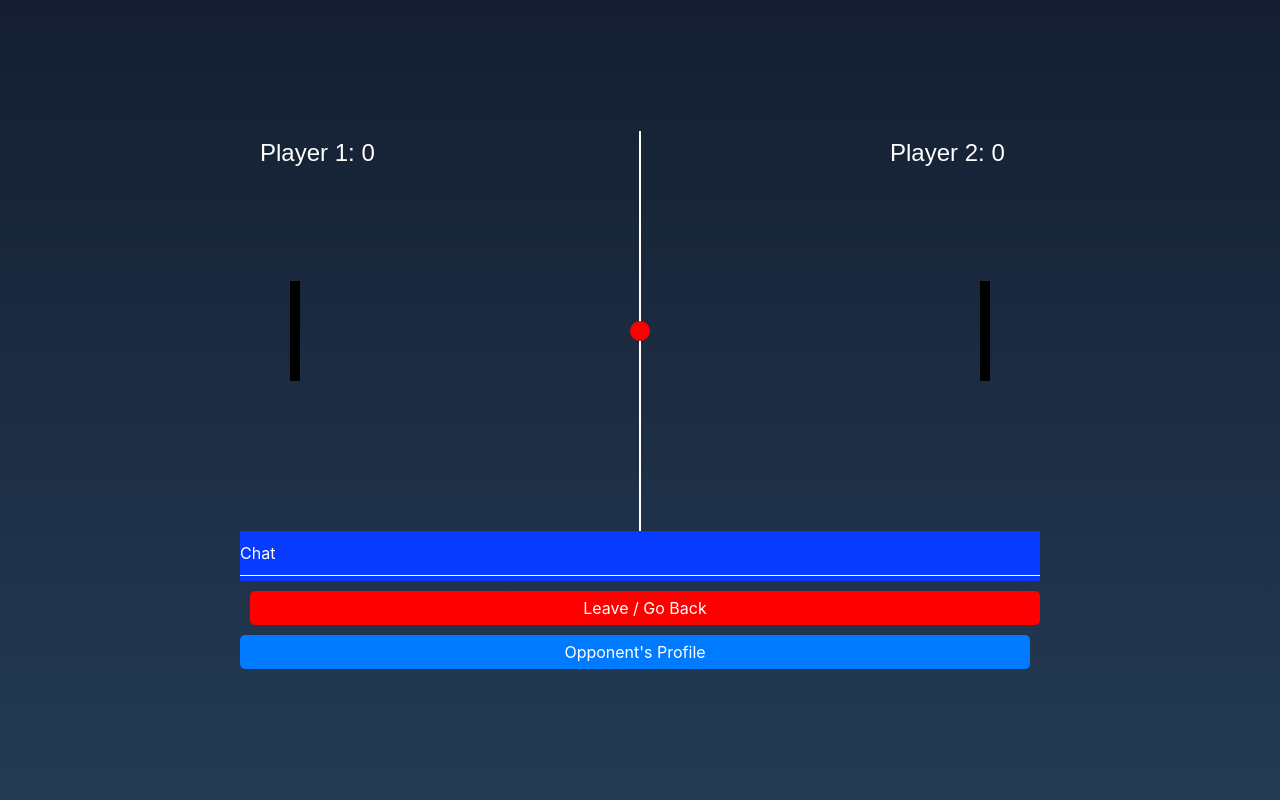
After one commit to diablosiro9/v1_do, a Django app: page /play/ in a window 1280 px wide. The commit adds this page. Run offline with Django 5.2, Linux system fonts and the light colour scheme; some libraries are stand-ins or nearby versions.

Commit message:
tard_lanight

```diff
--- a/backend/app/api/settings.py
+++ b/backend/app/api/settings.py
@@ -126,6 +126,10 @@
 # Static files (CSS, JavaScript, Images)
 # https://docs.djangoproject.com/en/5.0/howto/static-files/
 
+STATICFILES_DIRS = [
+    BASE_DIR / "app/api/static/js",
+]
+
 STATIC_URL = '/static/'
 
 STATIC_ROOT = '/usr/src/app/app/static'
--- /dev/null
+++ b/backend/app/api/static/js/game.js
@@ -0,0 +1,114 @@
+const canvas = document.getElementById('pongCanvas');
+const ctx = canvas.getContext('2d');
+
+
+const player1 = {
+    x: 50,
+    y: canvas.height / 2 - 50, // Position initiale au milieu de l'écran
+    width: 10,
+    height: 100,
+    color: 'black', // Couleur noire
+    speed: 5 // Vitesse de déplacement
+};
+
+const player2 = {
+    x: canvas.width - 60,
+    y: canvas.height / 2 - 50,
+    width: 10,
+    height: 100,
+    color: 'black',
+    speed: 5
+};
+
+// Dessiner les plateformes des joueurs
+function drawPlayers() {
+    ctx.fillStyle = player1.color;
+    ctx.fillRect(player1.x, player1.y, player1.width, player1.height);
+
+    ctx.fillStyle = player2.color;
+    ctx.fillRect(player2.x, player2.y, player2.width, player2.height);
+}
+
+// Gérer le mouvement des plateformes des joueurs
+document.addEventListener('keydown', function(event) {
+    // Player 1
+    if (event.key === 'w' && player1.y > 0) {
+        player1.y -= player1.speed; // Déplacer vers le haut
+    } else if (event.key === 's' && player1.y + player1.height < canvas.height) {
+        player1.y += player1.speed; // Déplacer vers le bas
+    }
+
+    // Player 2
+    if (event.key === 'ArrowUp' && player2.y > 0) {
+        player2.y -= player2.speed; // Déplacer vers le haut
+    } else if (event.key === 'ArrowDown' && player2.y + player2.height < canvas.height) {
+        player2.y += player2.speed; // Déplacer vers le bas
+    }
+});
+
+const ball = {
+    x: canvas.width / 2,
+    y: canvas.height / 2,
+    radius: 10,
+    dx: 2,
+    dy: -2
+};
+
+function drawBall() {
+    ctx.beginPath();
+    ctx.arc(ball.x, ball.y, ball.radius, 0, Math.PI * 2);
+    ctx.fillStyle = 'red';
+    ctx.fill();
+    ctx.closePath();
+}
+
+
+// Mettez en place un système de points
+let scorePlayer1 = 0;
+let scorePlayer2 = 0;
+
+function drawScores() {
+    ctx.font = '24px Arial';
+    ctx.fillStyle = 'white';
+    ctx.fillText('Player 1: ' + scorePlayer1, 20, 30);
+    ctx.fillText('Player 2: ' + scorePlayer2, canvas.width - 150, 30);
+}
+
+function draw() {
+    ctx.clearRect(0, 0, canvas.width, canvas.height);
+    ctx.beginPath();
+    ctx.strokeStyle = 'white';
+    ctx.lineWidth = 2;
+    ctx.moveTo(canvas.width / 2, 0);
+    ctx.lineTo(canvas.width / 2, canvas.height);
+    ctx.stroke();
+    drawBall();
+    drawScores();
+    drawPlayers();
+    ball.x += ball.dx;
+    ball.y += ball.dy;
+
+    if (ball.y + ball.dy > canvas.height - ball.radius || ball.y + ball.dy < ball.radius) {
+        ball.dy = -ball.dy;
+    }
+    if (ball.x + ball.dx > canvas.width - ball.radius || ball.x + ball.dx < ball.radius) {
+        ball.dx = -ball.dx;
+    }
+}
+
+// setInterval(draw, 10);
+
+console.log(canvas);
+console.log(ctx);
+console.log(player1);
+console.log(player2);
+
+document.addEventListener('keydown', function(event) {
+    console.log('Touche pressée : ', event.key);
+    // Ajoutez d'autres instructions de débogage ou de traitement ici
+});
+
+
+window.onload = function() {
+    draw();
+};
--- a/backend/app/api/static/stylesheet.css
+++ b/backend/app/api/static/stylesheet.css
@@ -14,8 +14,9 @@
   border-radius: 50%;
   padding: 20px;
   position: absolute;
-  top: 20px;
+  top: 5vw 20px;
   right: 20px;
+  font-size: 2vw;
 }
 
 .custom-button::before {
@@ -209,15 +210,18 @@
   }
 }
 
-.ul {
+ul {
   list-style: none;
   text-decoration: none;
-  float: right;
+  position: absolute;
+  top: 100px;
+  right: 0;
   display: flex;
-  margin-top: 80px;
+  justify-content: flex-end; /* Aligne les éléments à la fin du conteneur */
+  margin-top: 10px;
 }
 
-.ul li a{
+ul li a{
   text-decoration: none;
   color:#fff;
   padding: 10px 20px;
@@ -225,12 +229,13 @@
   border: 1px solid #fff;
   margin: 10px;
   font-weight: 500;
+  font-size: 2vw;
   transition: 0.6s ease;
 }
 
-.ul li a:hover {
+ul li a:hover {
   background-color: #fff;
-  color: black;
+  color: #03e9f4;
 }
 
 .logo-box h2 span {
@@ -307,3 +312,89 @@
     color: white; /* 100% du temps écoulé, tout redevient blanc */
 }
 }
+
+.screen {
+  width: 100%;
+  height: 400px;
+  background-color: #f2f2f2;
+}
+
+
+.chat-bar {
+  width: 100%;
+  height: 50px;
+  background-color: #083aff;
+  position: relative;
+}
+
+.chat-bar input {
+  width: 100%;
+  padding: 10px 0;
+  font-size: 16px;
+  color: #fff;
+  margin-bottom: 30px;
+  border: none;
+  border-bottom: 1px solid #fff;
+  outline: none;
+  background: transparent;
+}
+
+.chat-bar label {
+  position: absolute;
+  top: 0;
+  left: 0;
+  padding: 10px 0;
+  font-size: 16px;
+  color: #fff;
+  pointer-events: none;
+  transition: .5s;
+}
+
+.chat-bar input:focus ~ label,
+.chat-bar input:valid ~ label {
+  top: -20px;
+  left: 0;
+  color: #03e9f4;
+  font-size: 12px;
+}
+
+
+.leave-button {
+  margin-top: 10px;
+  margin-left: 10px;
+  padding: 5px 10px;
+  background-color: #ff0000;
+  color: #ffffff;
+  border: none;
+  border-radius: 5px;
+}
+
+.profile-button {
+  margin-top: 10px;
+  margin-right: 10px;
+  padding: 5px 10px;
+  background-color: #007bff;
+  color: #ffffff;
+  border: none;
+  border-radius: 5px;
+}
+
+.leave-button {
+  margin-top: 10px;
+  margin-left: 10px;
+  padding: 5px 10px;
+  background-color: #ff0000;
+  color: #ffffff;
+  border: none;
+  border-radius: 5px;
+}
+
+.profile-button {
+  margin-top: 10px;
+  margin-right: 10px;
+  padding: 5px 10px;
+  background-color: #007bff;
+  color: #ffffff;
+  border: none;
+  border-radius: 5px;
+}
--- a/backend/app/api/urls.py
+++ b/backend/app/api/urls.py
@@ -14,5 +14,6 @@
     path('tournament/', TemplateView.as_view(template_name='tournament.html'), name='tournament'),
     path('mode/', TemplateView.as_view(template_name='mode.html'), name='mode'),
     path('perso/', TemplateView.as_view(template_name='perso.html'), name='perso'),
+    path('play/', TemplateView.as_view(template_name='play.html'), name='play'),
 
 ]
--- a/backend/app/templates/accueil.html
+++ b/backend/app/templates/accueil.html
@@ -10,7 +10,8 @@
 <body>
     <div class="login-box">
         <h2 style="text-align: center;">Ft_Transcendence</h2>
-        <button type="submit" onclick="window.location.href = '{% url 'index' %}'style="margin-right: 20px;""> <span></span>
+        <button type="submit" onclick="window.location.href = '{% url 'play' %}'" style="margin-right: 20px;"> <span></span>
+        <span></span>
         <span></span>
         <span></span>Play</button>
         <button type="submit" onclick="window.location.href = '{% url 'tournament' %}'style="margin-right: 20px;""> <span></span>
--- /dev/null
+++ b/backend/app/templates/play.html
@@ -0,0 +1,21 @@
+{% load static %}
+<!DOCTYPE html>
+<html lang="en">
+<head>
+    <meta charset="UTF-8">
+    <meta name="viewport" content="width=device-width, initial-scale=1.0">
+    <title>Pong Game</title>
+    <link rel="stylesheet" href="{% static 'stylesheet.css' %}">
+    <link href="https://stackpath.bootstrapcdn.com/bootstrap/4.5.2/css/bootstrap.min.css" rel="stylesheet">
+</head>
+<body>
+    <canvas id="pongCanvas" width="800" height="400"></canvas>
+    <script src="{% static 'js/game.js' %}"></script>
+    <div class="chat-bar">
+        <input type="text" name="chat" required="">
+        <label>Chat</label>
+    </div>
+    <button class="leave-button">Leave / Go Back</button>
+    <button class="profile-button">Opponent's Profile</button>
+</body>
+</html>
```
